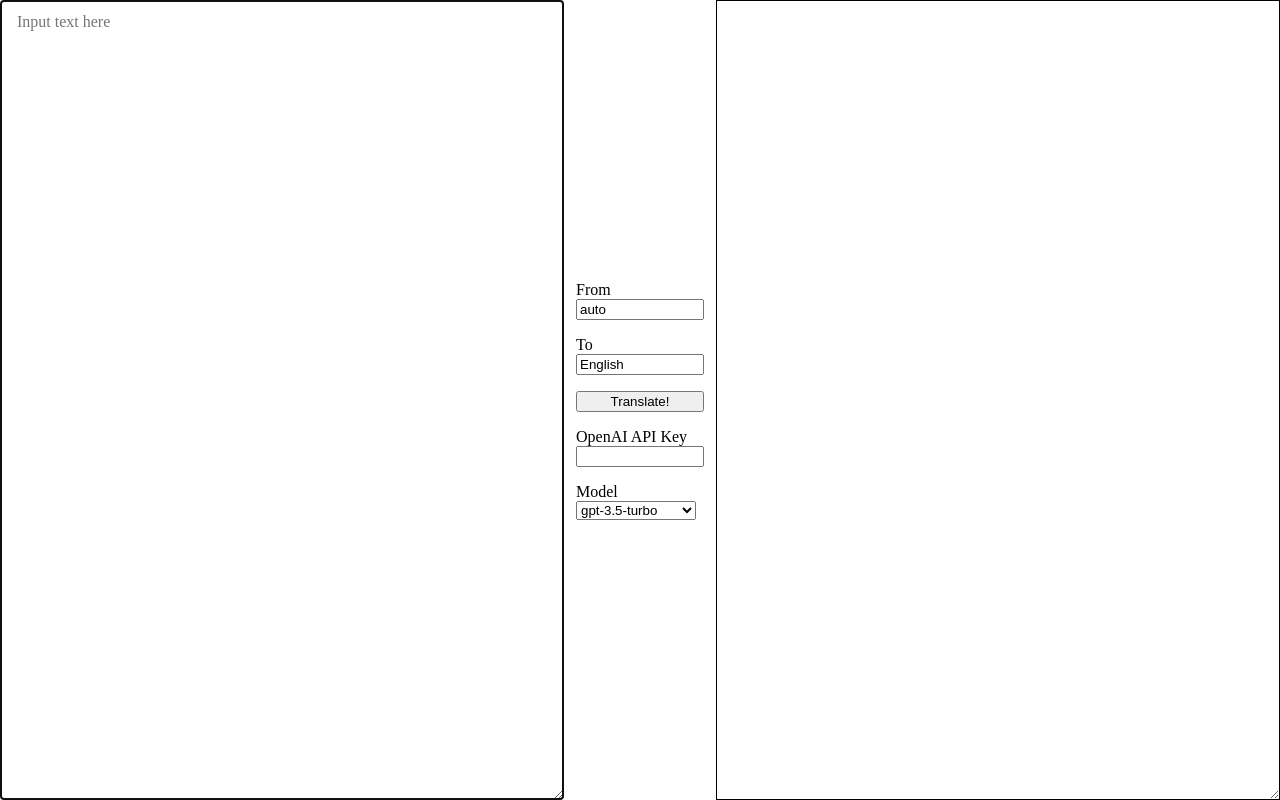
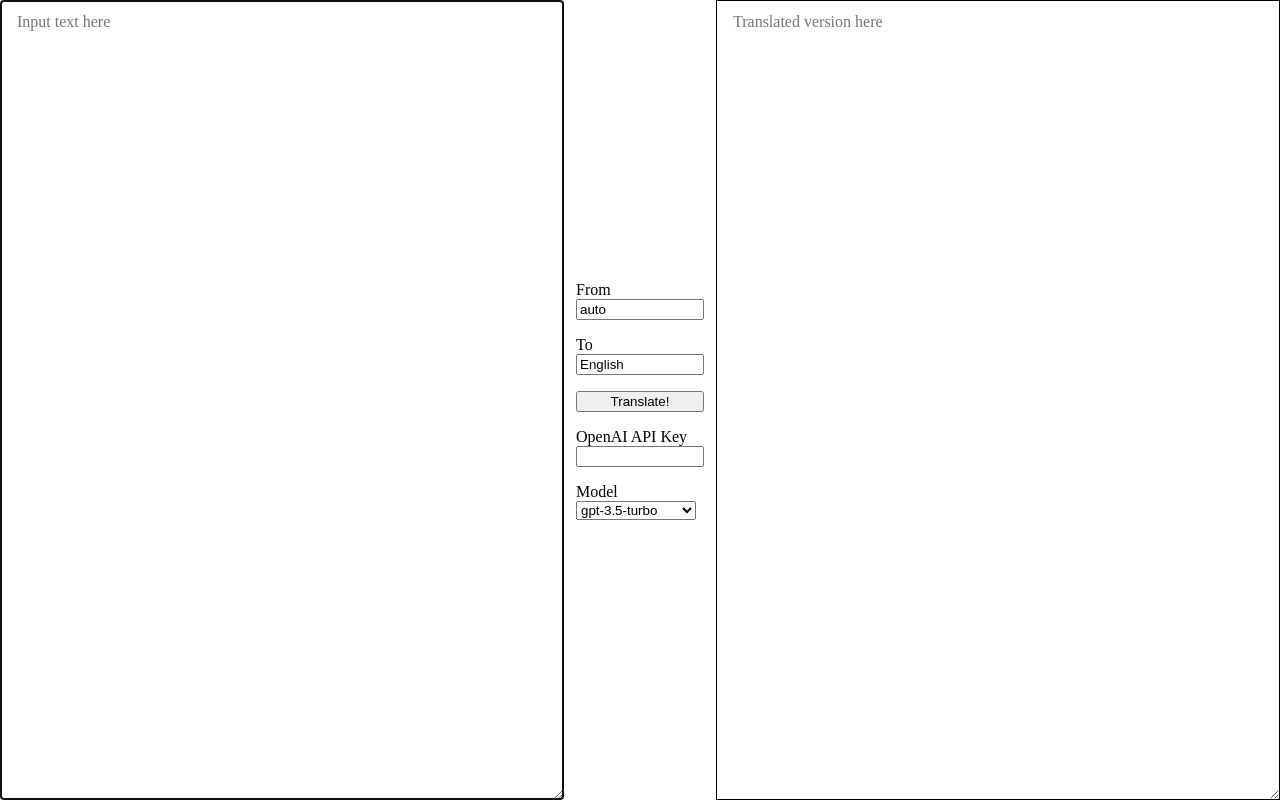
Before and after one commit to macrat/super-translator, a Svelte app: page / in a window 1280 px wide. Built offline with nearby package versions, Linux system fonts and the light colour scheme.

Commit message:
design: add placeholder for output textarea

```diff
--- a/src/App.svelte
+++ b/src/App.svelte
@@ -137,7 +137,7 @@
       {/each}
     </datalist>
   </form>
-  <textarea bind:this={toElm} on:scroll={syncScroll(toElm, fromElm)} value={output} readonly />
+  <textarea bind:this={toElm} on:scroll={syncScroll(toElm, fromElm)} value={output} readonly placeholder="Translated version here" />
 </main>
 
 <style>
```
